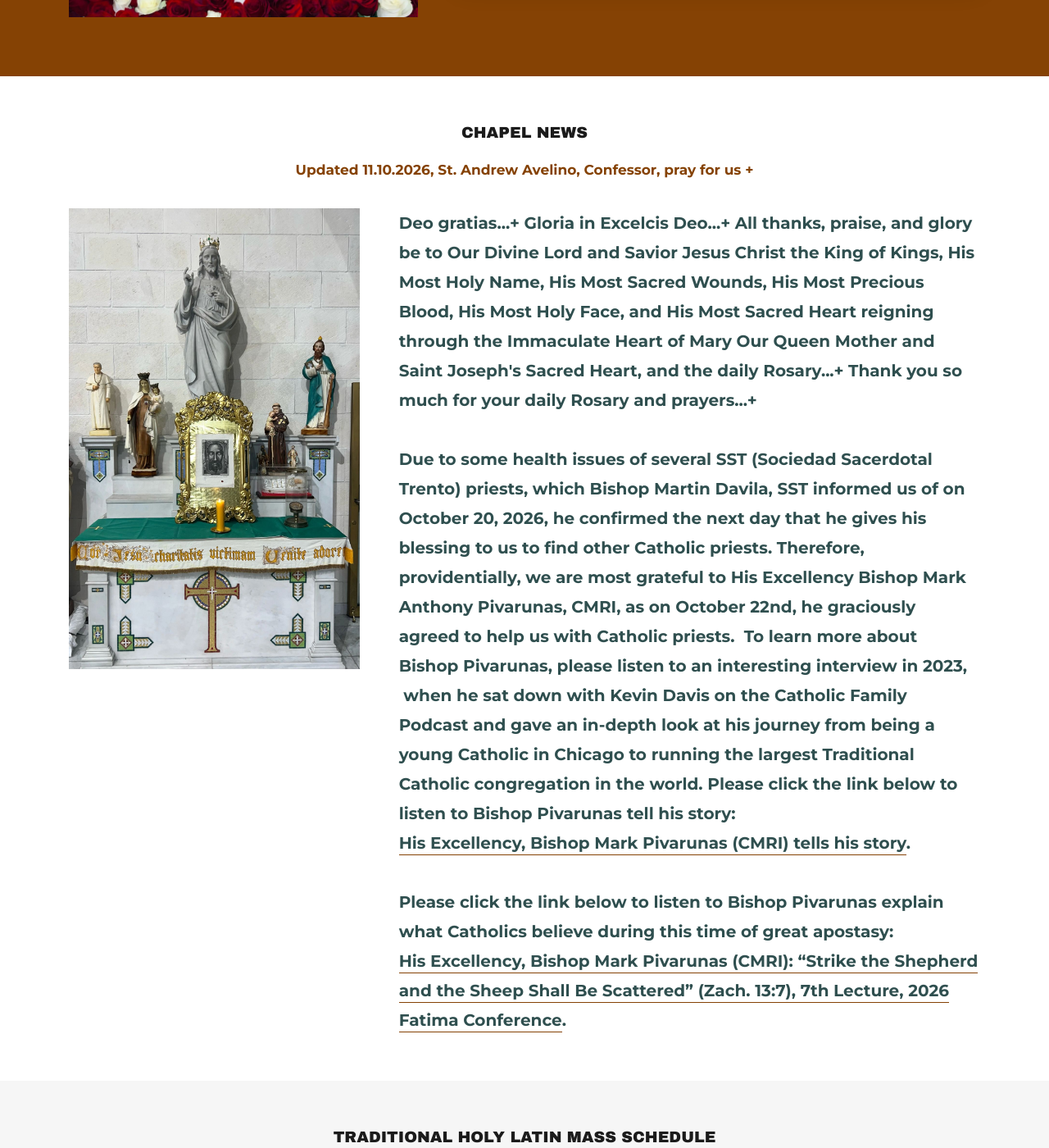
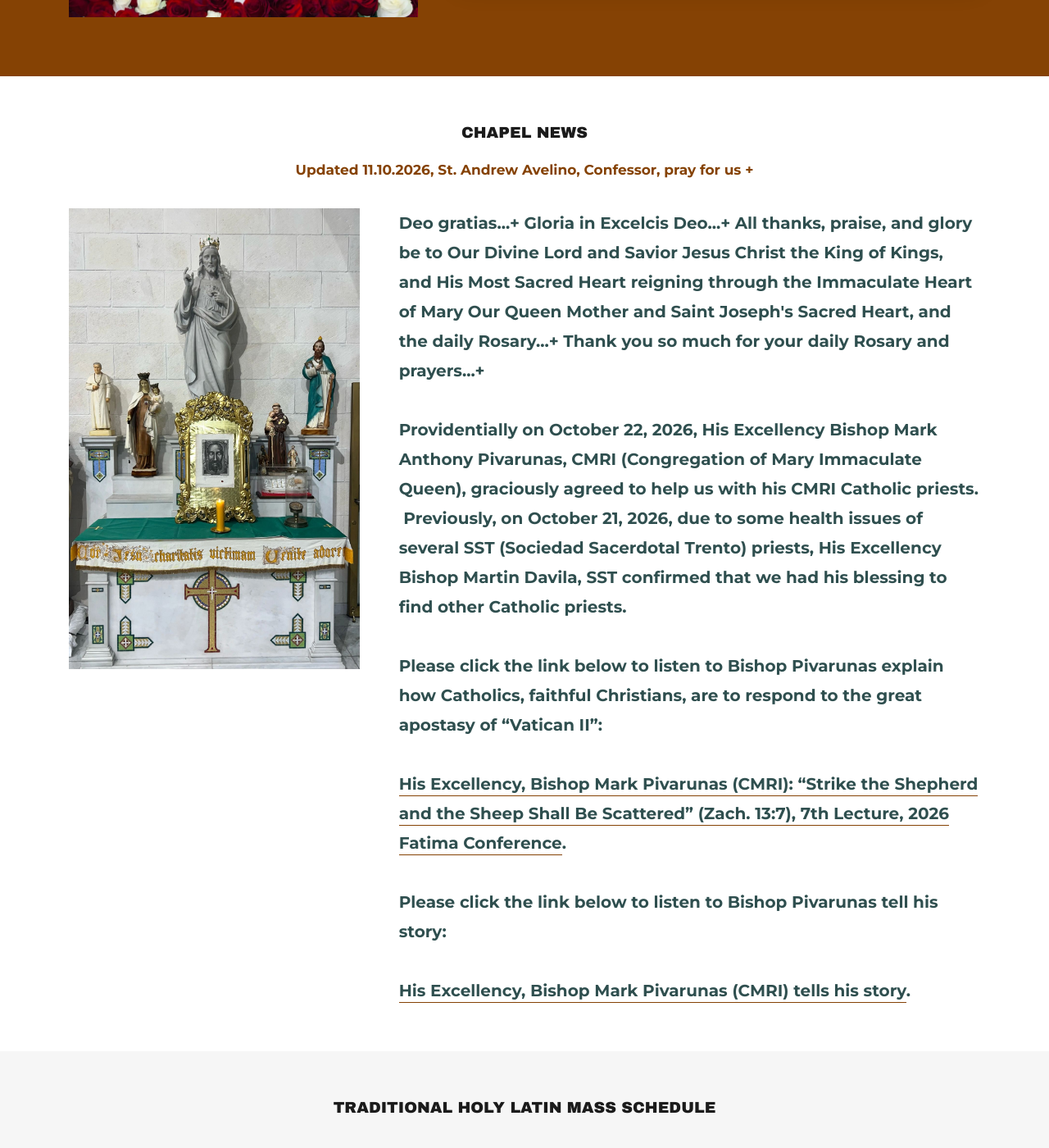
Before and after one commit to ourladymhtchurch/ourladymhtchurch.github.io, a Jekyll site: the page built from index.html, in a window 1280 px wide and 1400 px high, scrolled down 776 px. Shown: the whole window at 82% size. Built offline with Jekyll 4.4.1, drawn with Linux system fonts in a browser that asks for light colours.

Commit message:
Rewrite the Chapel News text and put the lecture link first

```diff
--- a/index.html
+++ b/index.html
@@ -20,13 +20,17 @@ featured.yml, prayer.yml and devotions.yml.
     <div class="grid grid--4-8">
       <img src="{{ '/assets/img/chapel-altar.jpg' | relative_url }}" alt="Side altar of the chapel with the statue of the Sacred Heart and the image of the Holy Face">
       <div class="rich text text--slate">
-<p><strong>Deo gratias...+ Gloria in Excelcis Deo...+ All thanks, praise, and glory be to Our Divine Lord and Savior Jesus Christ the King of Kings, His Most Holy Name, His Most Sacred Wounds, His Most Precious Blood, His Most Holy Face, and His Most Sacred Heart reigning through the Immaculate Heart of Mary Our Queen Mother and Saint Joseph's Sacred Heart, and the daily Rosary...+ Thank you so much for your daily Rosary and prayers...+</strong></p>
+<p><strong>Deo gratias...+ Gloria in Excelcis Deo...+ All thanks, praise, and glory be to Our Divine Lord and Savior Jesus Christ the King of Kings, and His Most Sacred Heart reigning through the Immaculate Heart of Mary Our Queen Mother and Saint Joseph's Sacred Heart, and the daily Rosary...+ Thank you so much for your daily Rosary and prayers...+</strong></p>
 <p><br></p>
-<p><strong>Due to some health issues of several SST (Sociedad Sacerdotal Trento) priests, which Bishop Martin Davila, SST informed us of on October 20, 2026, he confirmed the next day that he gives his blessing to us to find other Catholic priests. Therefore, providentially, we are most grateful to His Excellency Bishop Mark Anthony Pivarunas, CMRI, as on October 22nd, he graciously agreed to help us with Catholic priests. &nbsp;To learn more about Bishop Pivarunas, please listen to an interesting interview in 2023, &nbsp;when he sat down with Kevin Davis on the Catholic Family Podcast and gave an in-depth look at his journey from being a young Catholic in Chicago to running the largest Traditional Catholic congregation in the world. Please click the link below to listen to Bishop Pivarunas tell his story:</strong></p>
+<p><strong>Providentially on October 22, 2026, His Excellency Bishop Mark Anthony Pivarunas, CMRI (Congregation of Mary Immaculate Queen), graciously agreed to help us with his CMRI Catholic priests. &nbsp;Previously, on October 21, 2026, due to some health issues of several SST (Sociedad Sacerdotal Trento) priests, His Excellency Bishop Martin Davila, SST confirmed that we had his blessing to find other Catholic priests.</strong></p>
+<p><br></p>
+<p><strong>Please click the link below to listen to Bishop Pivarunas explain how Catholics, faithful Christians, are to respond to the great apostasy of “Vatican II”:</strong></p>
+<p><br></p>
+<p><a href="https://www.youtube.com/watch?v=v6ElD6rhY74" target="_blank" rel="noopener"><strong>His Excellency, Bishop Mark Pivarunas (CMRI): “Strike the Shepherd and the Sheep Shall Be Scattered” (Zach. 13:7), 7th Lecture, 2026 Fatima Conference</strong></a><strong>.</strong></p>
+<p><br></p>
+<p><strong>Please click the link below to listen to Bishop Pivarunas tell his story:</strong></p>
+<p><br></p>
 <p><a href="https://www.youtube.com/watch?v=cpnvANWHNDQ" target="_blank" rel="noopener"><strong>His Excellency, Bishop Mark Pivarunas (CMRI) tells his story</strong></a><strong>.</strong></p>
-<p><br></p>
-<p><strong>Please click the link below to listen to Bishop Pivarunas explain what Catholics believe during this time of great apostasy:</strong></p>
-<p><a href="https://www.youtube.com/watch?v=v6ElD6rhY74" target="_blank" rel="noopener"><strong>His Excellency, Bishop Mark Pivarunas (CMRI): “Strike the Shepherd and the Sheep Shall Be Scattered” (Zach. 13:7), 7th Lecture, 2026 Fatima Conference</strong></a><strong>.</strong></p>
       </div>
     </div>
     {% if site.data.notices.items.size > 0 %}
```
